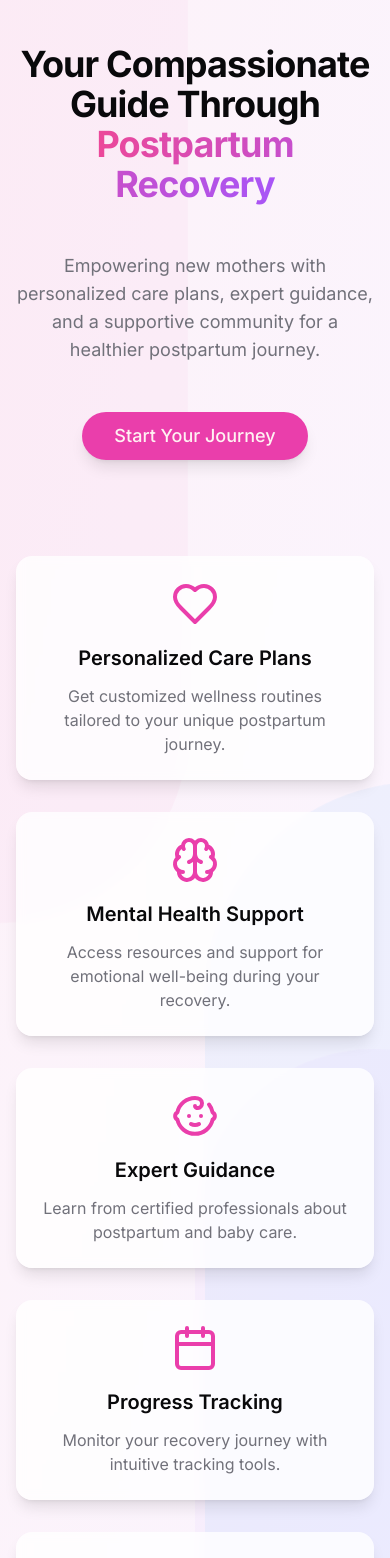
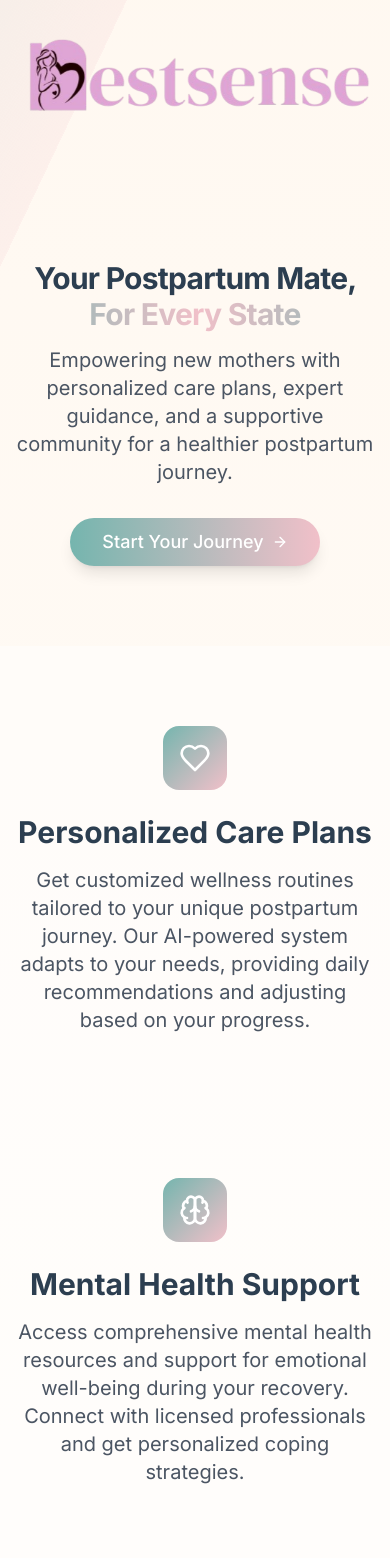
Before and after one commit to kanankango/NestSenseAI-frontend, a Next.js app: page / in a window 390 px wide. Shown: the part 180-1738 px from the top of the page. Built offline with nearby package versions, Linux system fonts and the light colour scheme.

Commit message:
update landing and auth page

```diff
--- a/app/globals.css
+++ b/app/globals.css
@@ -31,18 +31,35 @@
 }
 
 @keyframes blob {
-  0% {
-    transform: translate(0px, 0px) scale(1);
+  0%, 100% {
+    transform: translate(0px, 0px) scale(1) rotate(0deg);
   }
   33% {
-    transform: translate(30px, -50px) scale(1.1);
+    transform: translate(30px, -50px) scale(1.1) rotate(120deg);
   }
   66% {
-    transform: translate(-20px, 20px) scale(0.9);
+    transform: translate(-20px, 20px) scale(0.9) rotate(240deg);
+  }
+}
+
+@keyframes gradient {
+  0% {
+    background-position: 0% 50%;
+  }
+  50% {
+    background-position: 100% 50%;
   }
   100% {
-    transform: translate(0px, 0px) scale(1);
+    background-position: 0% 50%;
   }
+}
+
+.bg-size-200 {
+  background-size: 200% 200%;
+}
+
+.animate-gradient {
+  animation: gradient 8s linear infinite;
 }
 
 @layer base {
@@ -132,3 +149,42 @@
 .animation-delay-4000 {
   animation-delay: 4s;
 }
+
+/* Scroll to top button animations */
+@keyframes slideIn {
+  from {
+    opacity: 0;
+    transform: translateY(20px);
+  }
+  to {
+    opacity: 1;
+    transform: translateY(0);
+  }
+}
+
+.scroll-to-top {
+  animation: slideIn 0.3s ease-out;
+}
+
+/* FAQ Accordion animations */
+.accordion-content-enter {
+  opacity: 0;
+  transform: translateY(-10px);
+}
+
+.accordion-content-enter-active {
+  opacity: 1;
+  transform: translateY(0);
+  transition: opacity 300ms, transform 300ms;
+}
+
+.accordion-content-exit {
+  opacity: 1;
+  transform: translateY(0);
+}
+
+.accordion-content-exit-active {
+  opacity: 0;
+  transform: translateY(-10px);
+  transition: opacity 300ms, transform 300ms;
+}
--- a/app/page.tsx
+++ b/app/page.tsx
@@ -1,74 +1,199 @@
+"use client"
+
 import Link from 'next/link'
 import Image from 'next/image'
 import { Button } from "@/components/ui/button"
 import { Header } from '@/components/Header'
-import { Heart, Baby, Brain, Calendar, Users, Moon } from 'lucide-react'
+import { Heart, Baby, Brain, Calendar, Users, Moon, ArrowRight, ArrowUp } from 'lucide-react'
+import { Accordion, AccordionContent, AccordionItem, AccordionTrigger } from "@/components/ui/accordion"
+import { useEffect, useState } from 'react'
 
 export default function Home() {
+  const [showScrollTop, setShowScrollTop] = useState(false)
+
+  useEffect(() => {
+    const handleScroll = () => {
+      setShowScrollTop(window.scrollY > 400)
+    }
+
+    window.addEventListener('scroll', handleScroll)
+    return () => window.removeEventListener('scroll', handleScroll)
+  }, [])
+
+  const scrollToTop = () => {
+    window.scrollTo({ top: 0, behavior: 'smooth' })
+  }
+
   return (
-    <div className="min-h-screen flex flex-col">
+    <div className="min-h-screen flex flex-col bg-gradient-to-b from-[#FFF8F0] to-white">
       <Header />
 
-      <main className="flex-grow flex flex-col justify-center items-center gradient-bg relative overflow-hidden pt-32 md:pt-40">
+      <main className="flex-grow flex flex-col relative overflow-hidden">
         {/* Background decorative elements */}
         <div className="absolute inset-0 overflow-hidden">
-          <div className="absolute -top-1/2 -left-1/2 w-full h-full bg-pink-200 rounded-full opacity-20 animate-blob"></div>
-          <div className="absolute -bottom-1/2 -right-1/2 w-full h-full bg-purple-200 rounded-full opacity-20 animate-blob animation-delay-2000"></div>
-          <div className="absolute top-1/2 left-1/2 w-full h-full bg-blue-200 rounded-full opacity-20 animate-blob animation-delay-4000"></div>
+          <div className="absolute -top-1/2 -left-1/2 w-full h-full bg-gradient-to-r from-[#75B5AE]/40 to-[#F1C0C9]/40 rounded-full opacity-40 animate-blob"></div>
+          <div className="absolute -bottom-1/2 -right-1/2 w-full h-full bg-gradient-to-l from-[#75B5AE]/40 to-[#F1C0C9]/40 rounded-full opacity-40 animate-blob animation-delay-2000"></div>
+          <div className="absolute top-1/2 left-1/2 w-full h-full bg-gradient-to-b from-[#75B5AE]/40 to-[#F1C0C9]/40 rounded-full opacity-40 animate-blob animation-delay-4000"></div>
         </div>
 
-        <div className="container mx-auto px-4 py-24 md:py-32 text-center relative z-10">
-          <div className="max-w-3xl mx-auto space-y-12 mb-24">
-            <h1 className="text-4xl md:text-5xl lg:text-6xl font-bold tracking-tight fade-in-up [--animation-delay:200ms]">
-              Your Compassionate Guide Through{' '}
-              <span className="gradient-text">Postpartum Recovery</span>
-            </h1>
+        {/* Hero Section */}
+        <section className="relative z-10 pt-16 pb-20">
+          <div className="container mx-auto px-4 text-center max-w-6xl">
+            <div className="mb-4 flex justify-center mt-[-80px]" >
+  <div className="relative w-[500px] h-[500px] mb-5">
+    <Image
+      src="/logo.png"
+      alt="NestSense Logo"
+      fill
+      className="object-contain"
+      priority
+    />
+  </div>
+</div>
 
-            <p className="text-lg md:text-xl text-muted-foreground fade-in-up [--animation-delay:400ms]">
+            <h2 className="text-3xl md:text-5xl font-bold tracking-tight fade-in-up [--animation-delay:200ms] text-[#2C3E50] mb-6 max-w-5xl mx-auto mt-[-80px]">
+  Your Postpartum Mate,{' '}
+  <span className="bg-gradient-to-r from-[#75B5AE] via-[#F1C0C9] to-[#75B5AE] text-transparent bg-clip-text bg-size-200 animate-gradient">
+    For Every State
+  </span>
+</h2>
+<p className="text-xl text-gray-600 fade-in-up [--animation-delay:400ms] max-w-3xl mx-auto mb-8 mt-[-10px]">
   Empowering new mothers with personalized care plans, expert guidance,
   and a supportive community for a healthier postpartum journey.
 </p>
-            <div className="fade-in-up [--animation-delay:600ms]">
-              <Button size="lg" className="text-lg px-8 py-6 rounded-full shadow-lg hover:shadow-xl transition-all duration-300" asChild>
-                <Link href="/auth">
+<Button
+  size="lg"
+  className="text-lg px-8 py-6 rounded-full shadow-lg hover:shadow-xl transition-all duration-300 bg-gradient-to-r from-[#75B5AE] to-[#F1C0C9] text-white hover:opacity-90 group fade-in-up [--animation-delay:600ms]"
+  asChild
+>
+  <Link href="/auth" className="flex items-center gap-2">
     Start Your Journey
+    <ArrowRight className="group-hover:translate-x-1 transition-transform" />
   </Link>
 </Button>
+
+          </div>
+        </section>
+
+        {/* Features Section */}
+        <section className="relative z-10 py-20 bg-white/50">
+          <div className="container mx-auto px-4">
+            <div className="space-y-24">
+              {[
+                {
+                  icon: Heart,
+                  title: "Personalized Care Plans",
+                  description: "Get customized wellness routines tailored to your unique postpartum journey. Our AI-powered system adapts to your needs, providing daily recommendations and adjusting based on your progress.",
+                  image: "/features/care-plans.jpg",
+                  reverse: false
+                },
+                {
+                  icon: Brain,
+                  title: "Mental Health Support",
+                  description: "Access comprehensive mental health resources and support for emotional well-being during your recovery. Connect with licensed professionals and get personalized coping strategies.",
+                  image: "/features/mental-health.jpg",
+                  reverse: true
+                },
+                {
+                  icon: Baby,
+                  title: "Expert Guidance",
+                  description: "Learn from certified professionals about postpartum and baby care. Access a library of expert-curated content and get real-time answers to your questions.",
+                  image: "/features/expert-guidance.jpg",
+                  reverse: false
+                },
+                {
+                  icon: Calendar,
+                  title: "Progress Tracking",
+                  description: "Monitor your recovery journey with intuitive tracking tools. Visualize your progress and celebrate milestones along the way.",
+                  image: "/features/progress-tracking.jpg",
+                  reverse: true
+                }
+              ].map((feature, index) => (
+                <div
+                  key={index}
+                  className={`flex flex-col ${feature.reverse ? 'md:flex-row-reverse' : 'md:flex-row'} items-center gap-12 fade-in-up`}
+                >
+                  <div className="flex-1 text-center md:text-left">
+                    <div className="inline-flex items-center justify-center w-16 h-16 rounded-2xl bg-gradient-to-br from-[#75B5AE] to-[#F1C0C9] p-4 mb-6">
+                      <feature.icon className="w-full h-full text-white" />
+                    </div>
+                    <h3 className="text-3xl font-bold mb-4 text-[#2C3E50]">
+                      {feature.title}
+                    </h3>
+                    <p className="text-xl text-gray-600">
+                      {feature.description}
+                    </p>
+                  </div>
+                  <div className="flex-1 relative">
+                    <div className="aspect-video rounded-3xl overflow-hidden bg-gradient-to-br from-[#75B5AE]/20 to-[#F1C0C9]/20 shadow-lg">
+                      {/* Placeholder for actual images */}
+                      <div className="w-full h-full bg-gray-200 animate-pulse" />
                     </div>
                   </div>
-
-          <div className="grid grid-cols-1 md:grid-cols-2 lg:grid-cols-3 gap-8 max-w-6xl mx-auto">
-            {[
-              { icon: Heart, title: "Personalized Care Plans", description: "Get customized wellness routines tailored to your unique postpartum journey." },
-              { icon: Brain, title: "Mental Health Support", description: "Access resources and support for emotional well-being during your recovery." },
-              { icon: Baby, title: "Expert Guidance", description: "Learn from certified professionals about postpartum and baby care." },
-              { icon: Calendar, title: "Progress Tracking", description: "Monitor your recovery journey with intuitive tracking tools." },
-              { icon: Users, title: "Community Support", description: "Connect with other mothers and share experiences in a safe space." },
-              { icon: Moon, title: "Sleep Improvement", description: "Get personalized tips to enhance your sleep quality during this crucial time." },
-            ].map((feature, index) => (
-              <div key={index} className="bg-white/80 dark:bg-gray-800/80 backdrop-blur-sm rounded-2xl p-6 shadow-lg hover:shadow-xl transition-all duration-300 fade-in-up" style={{ '--animation-delay': `${800 + index * 100}ms` } as React.CSSProperties}>
-                <feature.icon className="w-12 h-12 text-primary mb-4 mx-auto" />
-                <h3 className="text-xl font-semibold mb-3">{feature.title}</h3>
-                <p className="text-muted-foreground">{feature.description}</p>
                 </div>
               ))}
             </div>
           </div>
+        </section>
 
-        {/* Decorative image */}
-        <div className="absolute bottom-0 left-1/2 transform -translate-x-1/2 w-full max-w-5xl">
-          <Image
-            src="/mother-and-baby.png"
-            alt="Mother and baby illustration"
-            width={1000}
-            height={300}
-            className="w-full h-auto opacity-50"
-          />
+        {/* FAQ Section */}
+        <section className="relative z-10 py-20">
+          <div className="container mx-auto px-4 max-w-3xl">
+            <h2 className="text-4xl font-bold text-center mb-12 text-[#2C3E50]">
+              Frequently Asked Questions
+            </h2>
+            <Accordion type="single" collapsible className="space-y-4">
+              {[
+                {
+                  question: "How does NestSense personalize care plans?",
+                  answer: "NestSense uses advanced AI algorithms to analyze your unique needs, preferences, and recovery progress. We consider factors like your delivery type, physical condition, and emotional well-being to create a tailored plan that evolves with you."
+                },
+                {
+                  question: "Can I connect with healthcare professionals?",
+                  answer: "Yes! NestSense provides access to certified healthcare professionals including lactation consultants, postpartum doulas, and mental health specialists. You can schedule virtual consultations and get expert advice when you need it."
+                },
+                {
+                  question: "How does the progress tracking work?",
+                  answer: "Our intuitive tracking system allows you to log your physical and emotional well-being daily. You'll get visual insights into your recovery journey, and our AI adjusts your care plan based on your progress."
+                },
+                {
+                  question: "Is my data secure and private?",
+                  answer: "Absolutely. We take your privacy seriously and employ industry-leading security measures to protect your personal information. All data is encrypted and stored securely following HIPAA guidelines."
+                },
+                {
+                  question: "Can I connect with other mothers?",
+                  answer: "Yes! Our community feature allows you to connect with other mothers at similar stages of their postpartum journey. Share experiences, ask questions, and find support in a safe, moderated environment."
+                }
+              ].map((faq, index) => (
+                <AccordionItem key={index} value={`item-${index}`} className="bg-white/80 rounded-2xl px-6 shadow-sm border border-[#75B5AE]/10">
+                  <AccordionTrigger className="text-lg font-medium text-[#2C3E50] hover:text-[#75B5AE]">
+                    {faq.question}
+                  </AccordionTrigger>
+                  <AccordionContent className="text-gray-600">
+                    {faq.answer}
+                  </AccordionContent>
+                </AccordionItem>
+              ))}
+            </Accordion>
           </div>
+        </section>
+
+        {/* Scroll to Top Button */}
+        <button
+          onClick={scrollToTop}
+          className={`fixed right-8 bottom-8 p-4 rounded-full bg-gradient-to-r from-[#75B5AE] to-[#F1C0C9] text-white shadow-lg hover:shadow-xl transition-all duration-300 z-50 ${
+            showScrollTop ? 'opacity-100 translate-y-0' : 'opacity-0 translate-y-10 pointer-events-none'
+          }`}
+          aria-label="Scroll to top"
+        >
+          <ArrowUp className="w-6 h-6" />
+        </button>
       </main>
 
-      <footer className="py-6 text-center text-sm text-muted-foreground bg-background">
-        © 2025 NestSenseAI. All rights reserved.
+      <footer className="py-8 text-center text-sm text-gray-600 bg-gradient-to-t from-white to-transparent">
+        <div className="container mx-auto px-4">
+          <p>© 2025 NestSense. All rights reserved.</p>
+        </div>
       </footer>
     </div>
   )
```
Also changed, not shown: app/auth/page.tsx (+46 -14 lines), public/logo.png. Lines whose indentation alone changed are shown as unchanged.
